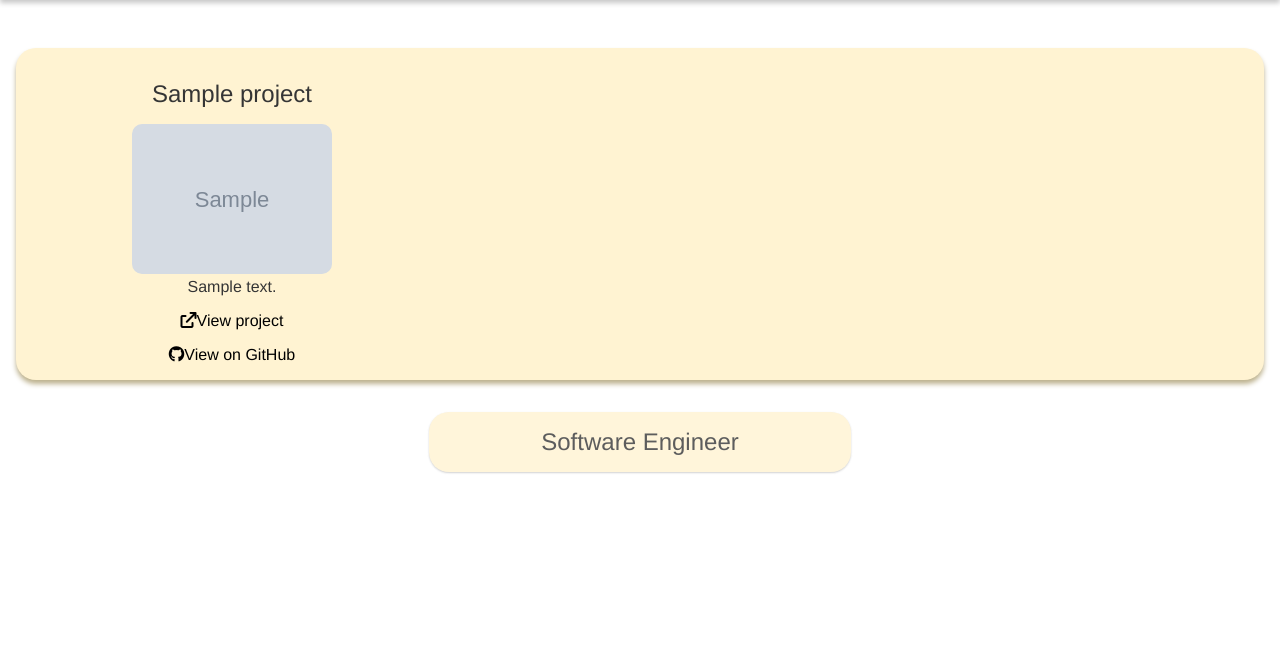
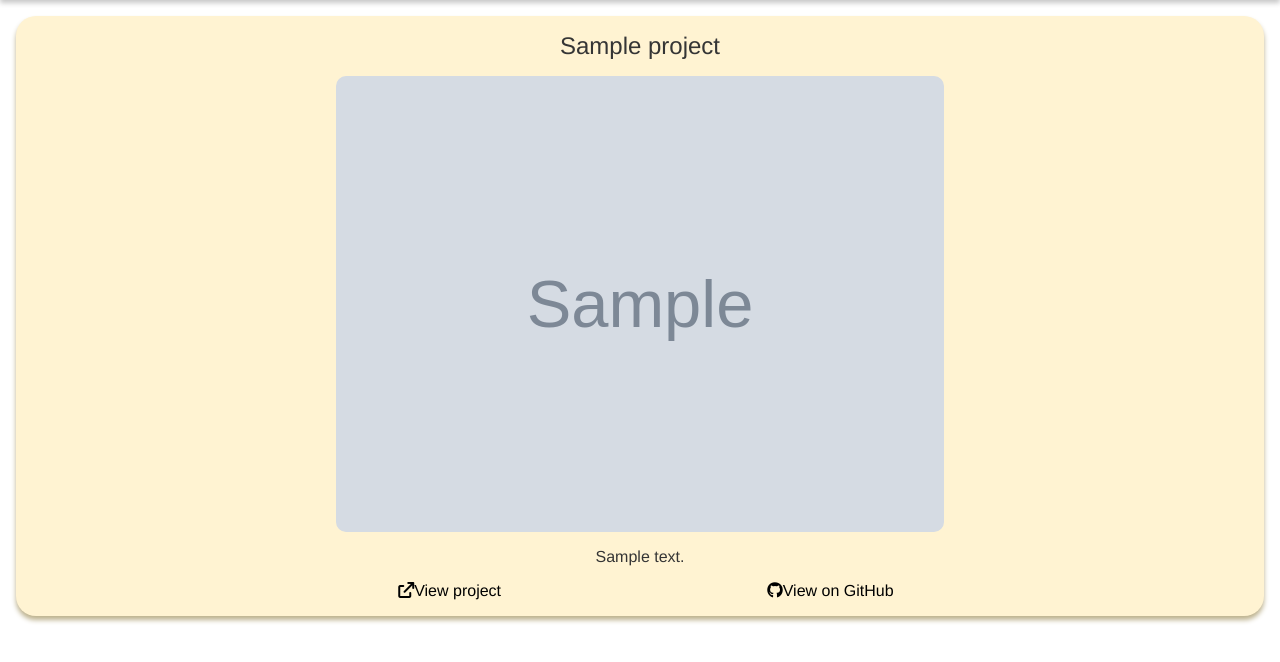
Before and after one commit to marcleerink/portfolio-website, a Flask app: page /projects in a window 1280 px wide. Shown: the part 107-769 px from the top of the page. Run offline with Flask 2, Linux system fonts and the light colour scheme; tables that the repository leaves empty hold one stand-in row (values such as "Sample post"); grey boxes marked "Sample" are stand-in pictures; some web fonts are replaced.

Commit message:
update design projects

```diff
--- a/app/static/css/main.css
+++ b/app/static/css/main.css
@@ -137,16 +137,17 @@ button {
     font-weight: var(--bold-font);
     color: var(--primary-color);
     margin: 0;
+    padding:0;
 }
 .header2 {
-    text-align:left;
+    text-align: justify;
     font-family: raleway, Helvetica, sans-serif;
     font-size: 3.83vw;
     font-weight: var(--bold-font);
     color: var(--primary-color);
     margin: 0;
     padding: 0;
-    width:fit-content
+
 }
 
 /* Navbar */
@@ -277,7 +278,7 @@ button {
     cursor: pointer;
     box-shadow: 0 1px 2px var(--primary-shadow);
 }
-    .button2:hover, .button2:active, .background2:focus {
+    .button2:hover, .button2:active, .out_button:hover, .out_button:active {
         transform: var(--transform);
         opacity: 1;
         transition: var(--transition);
--- a/app/static/css/projects.css
+++ b/app/static/css/projects.css
@@ -1,20 +1,19 @@
 .projects_container{
     display:flex;
-    justify-content: space-between;
+    justify-content: center;
     justify-items: center;
-    justify-content: center;
     flex-flow: row wrap;
     align-items: stretch;
     padding: 16px;
-    margin-top: 16px;
 
-
+}
+#center {
+    justify-content: center;
 }
 .project_contain {
     flex-basis:100%;
     justify-self: center;
-    margin-top: 2vh;
-    margin-bottom: 2vh;
+    margin-bottom: 16px;
     padding:16px;
     overflow:hidden;
     background-color: var(--secondary-color);
@@ -23,16 +22,14 @@
 }
 
 .project_title {
-    margin:16px;
+    margin-bottom:16px;
 }
 .project_content {
     display: flex;
-    width:fit-content;
     flex-flow: column nowrap;
-    align-content: center;
-
-
-
+    align-items: space-around;
+    justify-items: space-around;
+    justify-content:space-between;
 }
 
 .project_image {
@@ -40,12 +37,18 @@
     justify-self: center;
     width:50%;
     border-radius: 10px;
+    margin-bottom: 12px;
 }
     .project_image:hover {
         transform: var(--transform);
         transition: var(--transition);
         cursor:pointer;
     }
+.project_links {
+    display: flex;
+    gap:16px;
+    justify-content: center;
+}
 .project_button {
     cursor:pointer;
     display:flex;
@@ -54,21 +57,32 @@
     margin-top: 16px;
     margin-bottom: 0px;
 }
+    .project_button:hover {
+        transform: var(--transform);
+        transition: var(--transition);
+}
 .page_nav {
     display:flex;
     justify-content: center;
 
 }
+.button2 {
+    margin:0px;
+}
 
 
 @media (min-width: 600px) {
     .project_contain {
-        flex-basis: 70%
+        flex-basis: 80%
     }
 
 @media (min-width: 900px) {
+    .projects_container{
+        justify-content: space-between;
+    }
     .project_contain {
-        flex-basis: 45%
+        flex-basis: 45%;
+        gap: 16px;
     }
     .project_button {
         flex-basis: 30%;
@@ -79,7 +93,9 @@
         flex-grow: 1.5;
     }
     .button2 {
-        margin:0px;
+        margin-bottom:16px;
+        margin-top:0px;
+        flex-basis:15%;
     }
     .links {
         display:flex;
--- a/app/templates/software_engineer/projects.html
+++ b/app/templates/software_engineer/projects.html
@@ -28,8 +28,10 @@
                 <img class="project_image" src='{{ project.image_url }}' alt="project_photo">
             </a>
             <p class="text_align_left">{{ project.content }}</p>
-            <a tabindex="0" class="project_button" onclick=" window.open('{{ project.link }}','_blank')"><i class="fa-solid fa-arrow-up-right-from-square"></i> View project</a>
-            <a tabindex="0" class="project_button" onclick=" window.open('{{ project.code_link }}','_blank')"><i class="fa-brands fa-github"></i> View on GitHub</a>
+            <div class="project_links">
+                <a tabindex="0" class="project_button" onclick=" window.open('{{ project.link }}','_blank')"><i class="fa-solid fa-arrow-up-right-from-square"></i> View project</a>
+                <a tabindex="0" class="project_button" onclick=" window.open('{{ project.code_link }}','_blank')"><i class="fa-brands fa-github"></i> View on GitHub</a>
+            </div>
         </div>
     </div>
     {% else %}
@@ -39,6 +41,10 @@
             <h2 class="project_title">{{ project.title }}</h2>
             <img class="project_image" src='{{ project.image_url }}' alt="project_photo">
             <p class="text_align_left">{{ project.content }}</p>
+            <div class="project_links">
+                <a tabindex="0" class="project_button" onclick=" window.open('{{ project.link }}','_blank')"><i class="fa-solid fa-arrow-up-right-from-square"></i> View project</a>
+                <a tabindex="0" class="project_button" onclick=" window.open('{{ project.code_link }}','_blank')"><i class="fa-brands fa-github"></i> View on GitHub</a>
+            </div>
         </a>
         </div>
     </div>
@@ -47,16 +53,16 @@
 </section>
 <nav class="page_nav">
     {% if project_pagination.has_prev %}
-        <a class= "out_button" href="/projects?page={{ project_pagination.prev_num }}">Previous Page</a>
+        <a class= "button2" href="/projects?page={{ project_pagination.prev_num }}">Previous Page</a>
     {% endif %}
 
     {% if project_pagination.has_next %}
-        <a class= "out_button" href="/projects?page={{ project_pagination.next_num }}">Next Page</a>
+        <a class= "button2" href="/projects?page={{ project_pagination.next_num }}">Next Page</a>
     {% endif %}
 
 </nav>
 <nav class="links">
-    <a class= "button2" href={{url_for('software_engineer.software_engineer')}}>Software Engineer</a>
+    <a class= "button2" id="hide" href={{url_for('software_engineer.software_engineer')}}>Software Engineer</a>
 </nav>
 
   {% endblock %}
```
Also changed, not shown: app/static/css/software_engineer.css (+12 -5 lines), app/templates/software_engineer/show.html (+5 -3 lines), app/templates/software_engineer/software_engineer.html (+4 -3 lines).
